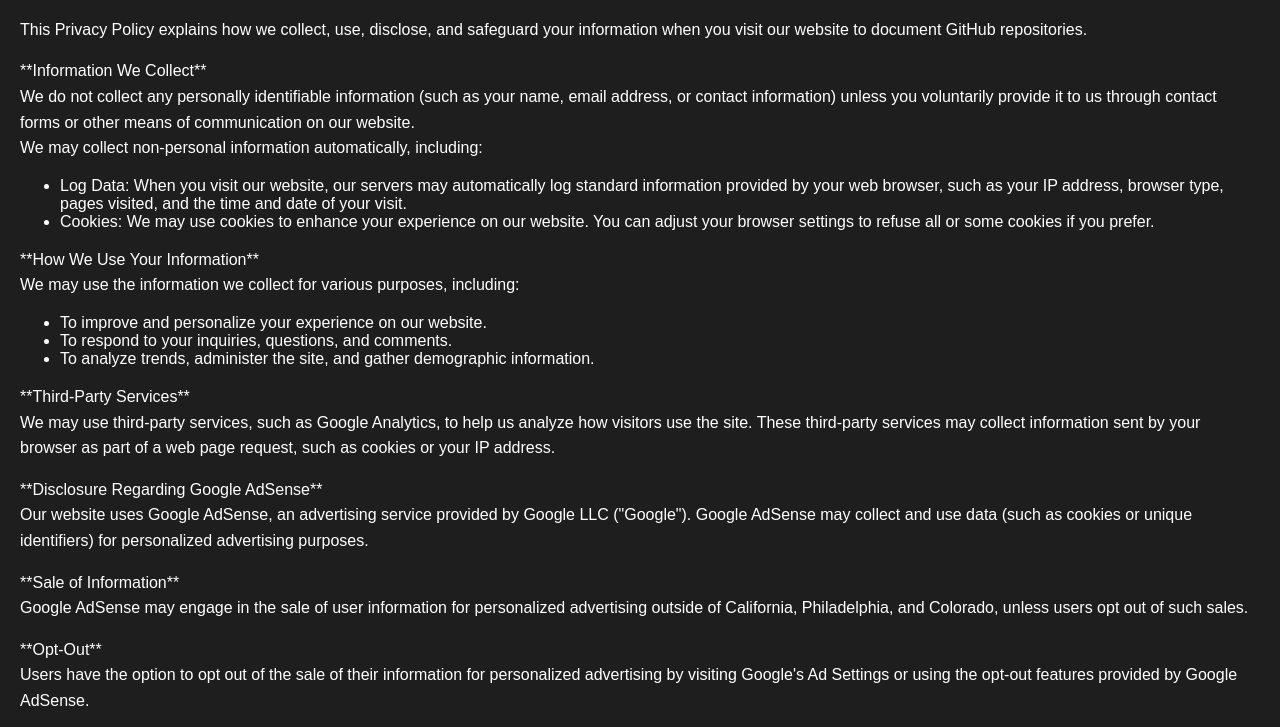
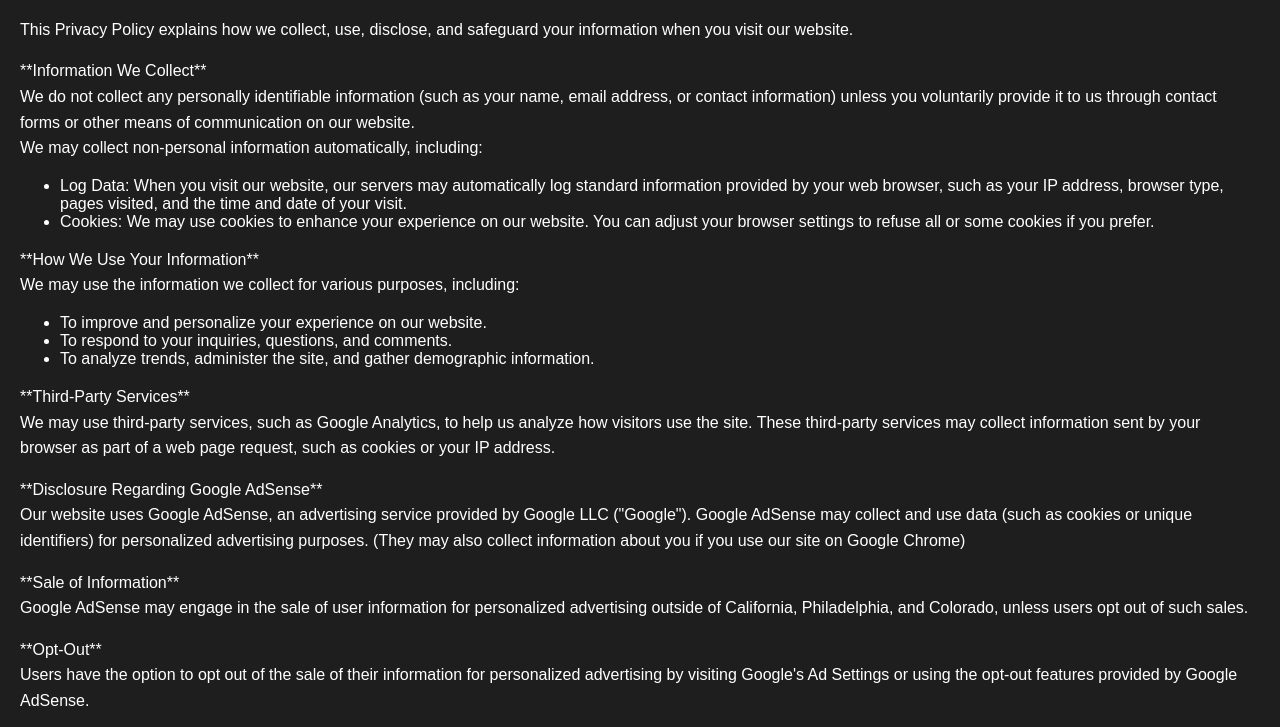
Before and after one commit to DanielLMcGuire/daniellmcguire.github.io, a plain HTML site: page Policys/Privacy.html in a window 1280 px wide. Shown: the part 71-798 px from the top of the page. Drawn offline with Linux system fonts and the light colour scheme.

Commit message:
Update Privacy.html

```diff
--- a/Policys/Privacy.html
+++ b/Policys/Privacy.html
@@ -41,7 +41,7 @@
     <h2>Privacy Policy</h2>
 
     <p>
-        This Privacy Policy explains how we collect, use, disclose, and safeguard your information when you visit our website to document GitHub repositories.
+        This Privacy Policy explains how we collect, use, disclose, and safeguard your information when you visit our website.
         <!-- Privacy Policy content below -->
     </p>
 
@@ -77,7 +77,7 @@
     <p>
         **Disclosure Regarding Google AdSense**
         <br>
-        Our website uses Google AdSense, an advertising service provided by Google LLC ("Google"). Google AdSense may collect and use data (such as cookies or unique identifiers) for personalized advertising purposes.
+        Our website uses Google AdSense, an advertising service provided by Google LLC ("Google"). Google AdSense may collect and use data (such as cookies or unique identifiers) for personalized advertising purposes. (They may also collect information about you if you use our site on Google Chrome)
     </p>
 
     <p>
```
